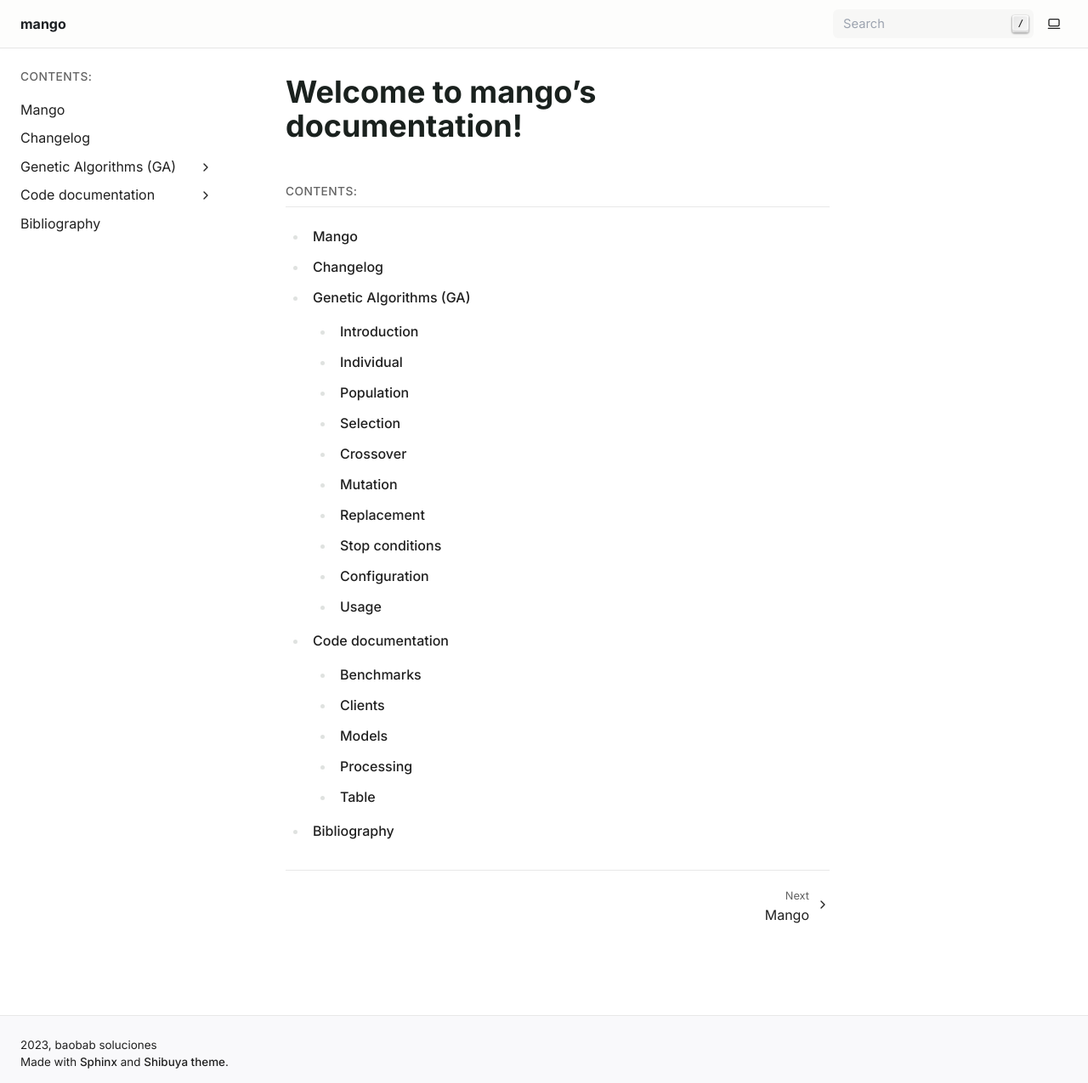
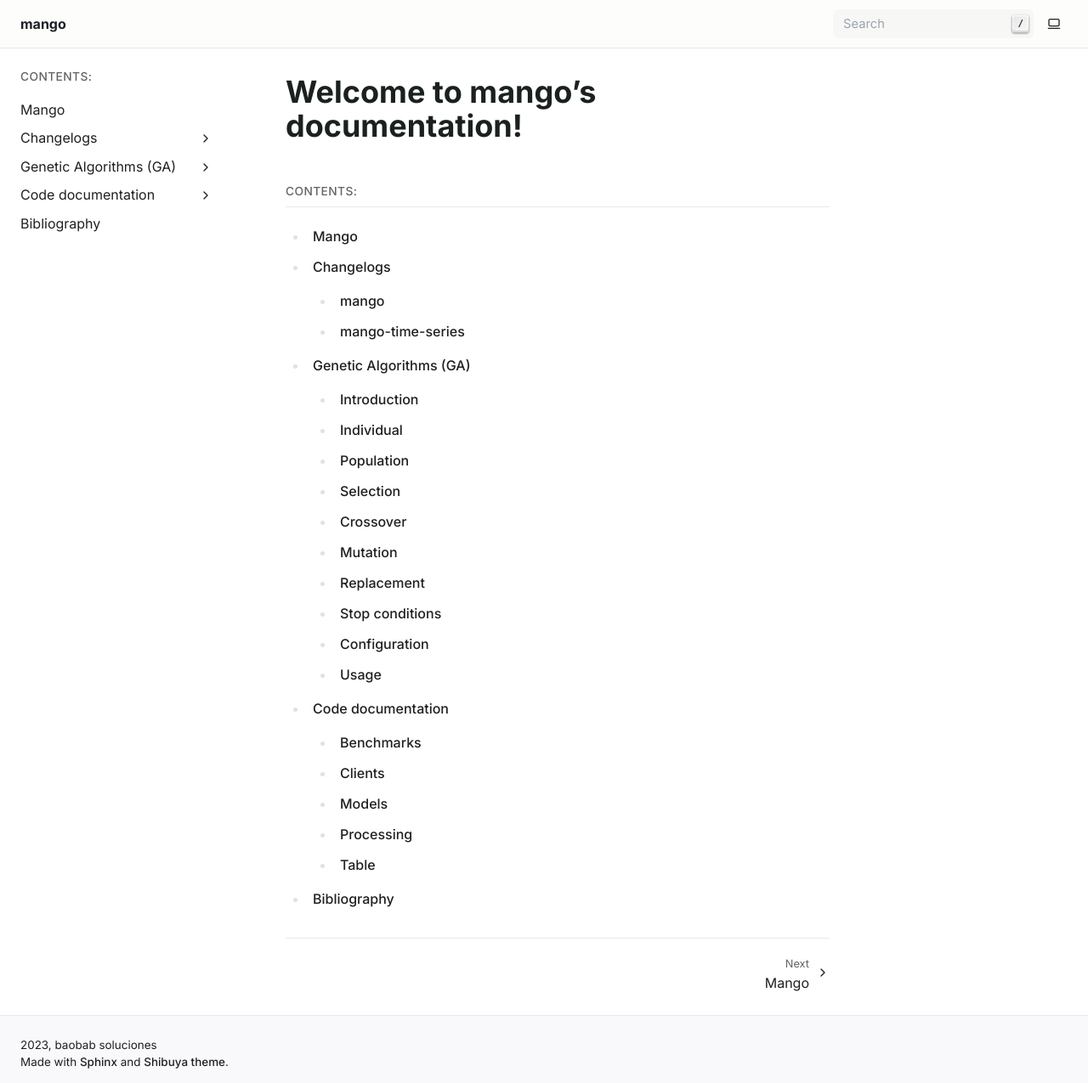
Before and after one commit to baobabsoluciones/mango, a Sphinx documentation site: the page built from docs/source/index.rst, in a window 1280 px wide and 1275 px high. Shown: the whole window at 85% size. Built offline with Sphinx 7.4.7, drawn with Linux system fonts in a browser that asks for light colours.

Commit message:
Add changelogs

```diff
--- /dev/null
+++ b/docs/source/changelog/index.rst
@@ -0,0 +1,10 @@
+Changelogs
+--------------------
+
+
+.. toctree::
+    :maxdepth: 1
+    :caption: Contents:
+
+    mango_changelog
+    mango_time_series_changelog
--- /dev/null
+++ b/docs/source/changelog/mango_changelog.rst
@@ -0,0 +1,4 @@
+mango
+------------------
+
+.. include:: ../../../mango/changelog.rst
--- /dev/null
+++ b/docs/source/changelog/mango_time_series_changelog.rst
@@ -0,0 +1,4 @@
+mango-time-series
+------------------
+
+.. include:: ../../../mango_time_series/changelog.rst
--- a/docs/source/index.rst
+++ b/docs/source/index.rst
@@ -11,7 +11,7 @@
    :caption: Contents:
 
    readme
-   changelog
+   changelog/index
    genetic/index
    dev/index
    bib
```
Also changed, not shown: mango_time_series/changelog.rst (added).
